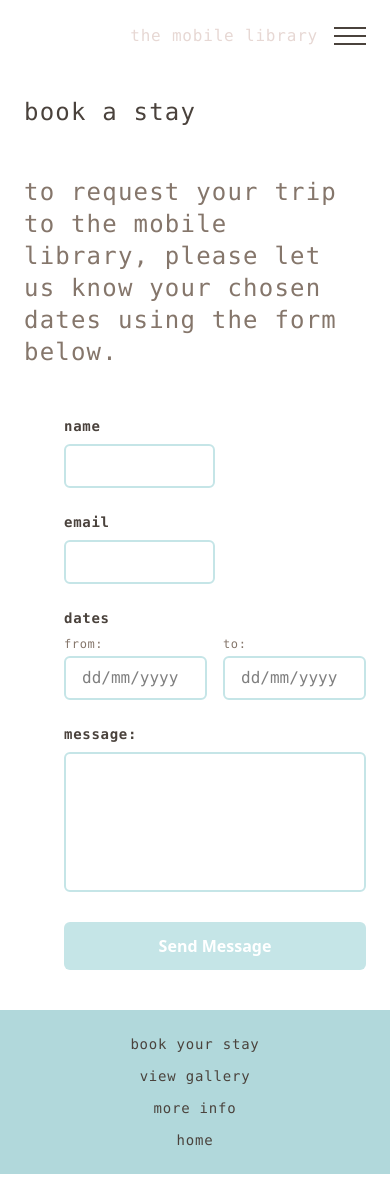
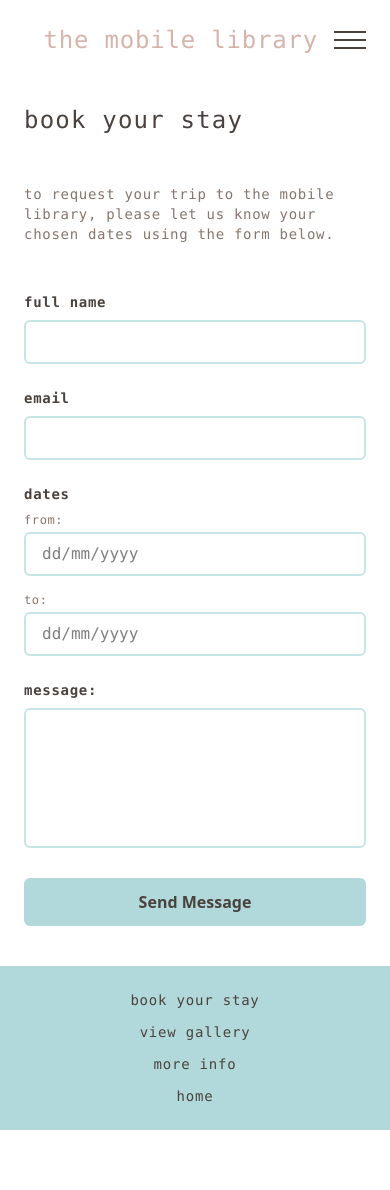
Before and after one commit to gracearcher1/themobilelibrary, a Vue app: page /book in a window 390 px wide. After the commit the page ends 1146 px from the top, so only its background shows below. Built offline with nearby package versions, Linux system fonts and the light colour scheme.

Commit message:
update homepage

```diff
--- a/package.json
+++ b/package.json
@@ -12,6 +12,7 @@
     "preview": "vite preview"
   },
   "dependencies": {
+    "@emailjs/browser": "^4.4.1",
     "@tailwindcss/vite": "^4.1.18",
     "tailwindcss": "^4.1.18",
     "vue": "^3.5.26"
--- a/src/App.vue
+++ b/src/App.vue
@@ -4,11 +4,11 @@ import Header from "./components/Header.vue"
 </script>
 
 <template>
-  <header class="p-6 max-w-6xl mx-auto">
+  <header class="p-6 max-w-5xl mx-auto">
     <Header></Header>
   </header>
   <main>
-    <router-view class="max-w-6xl mx-auto" />
+    <router-view class="max-w-5xl mx-auto" />
     <Footer></Footer>
   </main>
 </template>
--- a/src/components/Header.vue
+++ b/src/components/Header.vue
@@ -13,9 +13,11 @@ const menuItems = [
 </script>
 <template>
   <div
-    class="flex justify-between items-center text-md sm:text-l tracking-wider text-[#e7d8d4] font-mono"
+    class="flex justify-between items-center text-md sm:text-l tracking-wider text-[#4A423C] font-mono"
   >
-    <p class="text-md sm:text-xl ml-auto pr-4 sm:pr-6">the mobile library</p>
+    <p class="text-2xl sm:text-3xl ml-auto pr-4 sm:pr-6 text-[#d6b4ab]">
+      the mobile library
+    </p>
 
     <button
       @click="isMenuOpen = !isMenuOpen"
--- a/src/views/Book.vue
+++ b/src/views/Book.vue
@@ -1,44 +1,123 @@
-<script setup></script>
+<script setup>
+import { ref } from "vue"
+import emailjs from "@emailjs/browser"
+
+const formData = ref({
+  name: "",
+  email: "",
+  fromDate: "",
+  toDate: "",
+  message: "",
+})
+
+const isSubmitting = ref(false)
+const submitStatus = ref("") // 'success' or 'error'
+
+const handleSubmit = async (e) => {
+  e.preventDefault()
+  isSubmitting.value = true
+  submitStatus.value = ""
+
+  try {
+    const templateParams = {
+      name: formData.value.name,
+      email: formData.value.email,
+      from_date: formData.value.fromDate,
+      to_date: formData.value.toDate,
+      message: formData.value.message,
+    }
+
+    // booking request email
+    await emailjs.send(
+      "service_h4y79la",
+      "template_tnwnamu",
+      templateParams,
+      "A1sDS8PAjb-ZgIwwu",
+    )
+
+    //booking request summary email
+    await emailjs.send(
+      "service_h4y79la",
+      "template_ymhq20q",
+      templateParams,
+      "A1sDS8PAjb-ZgIwwu",
+    )
+
+    submitStatus.value = "success"
+    // Reset form
+    formData.value = {
+      name: "",
+      email: "",
+      fromDate: "",
+      toDate: "",
+      message: "",
+    }
+  } catch (error) {
+    console.error("EmailJS Error:", error)
+    submitStatus.value = "error"
+  } finally {
+    isSubmitting.value = false
+  }
+}
+</script>
 
 <template>
-  <div class="p-6">
+  <div class="p-6 max-w-240">
     <p
       class="text-2xl tracking-wider sm:text-4xl font-mono pb-12 sm:pl-12 transition-all duration-1000 ease-in-out text-[#4A423C]"
     >
-      book a stay
+      book your stay
     </p>
     <p
-      class="text-2xl tracking-wider sm:text-sm font-mono pb-12 sm:pl-12 transition-all duration-1000 ease-in-out text-[#85766B]"
+      class="text-sm tracking-wider sm:text-md font-mono pb-12 sm:pl-12 transition-all duration-1000 ease-in-out text-[#85766B]"
     >
       to request your trip to the mobile library, please let us know your chosen
       dates using the form below.
     </p>
+
     <form
-      class="rounded-lg pl-10 space-y-6 max-w-200"
+      @submit="handleSubmit"
+      class="rounded-lg sm:pl-10 space-y-6"
       style="border-color: #85766b"
     >
+      <div
+        v-if="submitStatus === 'success'"
+        class="mb-6 p-4 rounded-md font-mono text-sm"
+        style="background-color: #c5e5e7; color: #4a423c"
+      >
+        Thank you! Your booking request has been sent.
+      </div>
+
+      <div
+        v-if="submitStatus === 'error'"
+        class="mb-6 p-4 rounded-md font-mono text-sm"
+        style="background-color: #ffebee; color: #c62828"
+      >
+        Something went wrong. Please try again.
+      </div>
       <div>
         <label
           for="name"
           class="block text-sm tracking-wider font-mono font-semibold mb-2"
           style="color: #4a423c"
         >
-          name
+          full name
         </label>
         <input
+          v-model="formData.name"
           type="text"
           id="name"
           name="name"
           required
-          class="w-1/2 px-4 py-2 border-2 rounded-md focus:outline-none font-mono"
+          class="sm:w-1/2 w-full px-4 py-2 border-2 rounded-md focus:outline-none font-mono"
           style="border-color: #c5e5e7"
           onfocus="
-            this.style.borderColor = '#C5E5E7';
-            this.style.boxShadow = '0 0 0 2px #C5E5E7';
+            this.style.borderColor = '#C5E5E7'
+            this.style.boxShadow = '0 0 0 2px #C5E5E7'
           "
           onblur="
-            this.style.borderColor = '#c5e5e7';
-            this.style.boxShadow = 'none';
+            this.style.borderColor = '#c5e5e7'
+            this.style.boxShadow = 'none'
           "
         />
       </div>
@@ -52,19 +131,20 @@
           email
         </label>
         <input
+          v-model="formData.email"
           type="email"
           id="email"
           name="email"
           required
-          class="w-1/2 px-4 py-2 border-2 rounded-md focus:outline-none font-mono"
+          class="w-full sm:w-1/2 px-4 py-2 border-2 rounded-md focus:outline-none font-mono"
           style="border-color: #c5e5e7"
           onfocus="
-            this.style.borderColor = '#C5E5E7';
-            this.style.boxShadow = '0 0 0 2px #C5E5E7';
+            this.style.borderColor = '#C5E5E7'
+            this.style.boxShadow = '0 0 0 2px #C5E5E7'
           "
           onblur="
-            this.style.borderColor = '#c5e5e7';
-            this.style.boxShadow = 'none';
+            this.style.borderColor = '#c5e5e7'
+            this.style.boxShadow = 'none'
           "
         />
       </div>
@@ -76,7 +156,7 @@
         >
           dates
         </label>
-        <div class="grid grid-cols-2 gap-4">
+        <div class="grid grid-cols-1 sm:grid-cols-2 gap-4">
           <div>
             <label
               for="from-date"
@@ -86,6 +166,7 @@
               from:
             </label>
             <input
+              v-model="formData.fromDate"
               type="text"
               id="from-date"
               name="from-date"
@@ -95,12 +176,12 @@
               class="w-full px-4 py-2 border-2 rounded-md focus:outline-none font-mono"
               style="border-color: #c5e5e7"
               onfocus="
-                this.style.borderColor = '#C5E5E7';
-                this.style.boxShadow = '0 0 0 2px #C5E5E7';
+                this.style.borderColor = '#C5E5E7'
+                this.style.boxShadow = '0 0 0 2px #C5E5E7'
               "
               onblur="
-                this.style.borderColor = '#c5e5e7';
-                this.style.boxShadow = 'none';
+                this.style.borderColor = '#c5e5e7'
+                this.style.boxShadow = 'none'
               "
             />
           </div>
@@ -113,6 +194,7 @@
               to:
             </label>
             <input
+              v-model="formData.toDate"
               type="text"
               id="to-date"
               name="to-date"
@@ -122,12 +204,12 @@
               class="w-full px-4 py-2 border-2 rounded-md focus:outline-none font-mono"
               style="border-color: #c5e5e7"
               onfocus="
-                this.style.borderColor = '#C5E5E7';
-                this.style.boxShadow = '0 0 0 2px #C5E5E7';
+                this.style.borderColor = '#C5E5E7'
+                this.style.boxShadow = '0 0 0 2px #C5E5E7'
               "
               onblur="
-                this.style.borderColor = '#c5e5e7';
-                this.style.boxShadow = 'none';
+                this.style.borderColor = '#c5e5e7'
+                this.style.boxShadow = 'none'
               "
             />
           </div>
@@ -143,6 +225,7 @@
           message:
         </label>
         <textarea
+          v-model="formData.message"
           id="message"
           name="message"
           rows="5"
@@ -150,22 +233,23 @@
           class="w-full px-4 py-2 border-2 rounded-md focus:outline-none font-mono resize-none"
           style="border-color: #c5e5e7"
           onfocus="
-            this.style.borderColor = '#C5E5E7';
-            this.style.boxShadow = '0 0 0 2px #C5E5E7';
+            this.style.borderColor = '#C5E5E7'
+            this.style.boxShadow = '0 0 0 2px #C5E5E7'
           "
           onblur="
-            this.style.borderColor = '#c5e5e7';
-            this.style.boxShadow = 'none';
+            this.style.borderColor = '#c5e5e7'
+            this.style.boxShadow = 'none'
           "
         ></textarea>
       </div>
 
       <button
         type="submit"
-        class="w-full text-white font-semibold py-3 px-6 rounded-md transition-colors duration-200"
-        style="background-color: #c5e5e7"
+        :disabled="isSubmitting"
+        class="w-full text-[#4A423C] font-semibold py-3 px-6 rounded-md transition-colors duration-200 disabled:opacity-50"
+        style="background-color: #b1d8db"
       >
-        Send Message
+        {{ isSubmitting ? "Sending..." : "Send Message" }}
       </button>
     </form>
   </div>
--- a/src/views/Home.vue
+++ b/src/views/Home.vue
@@ -13,25 +13,17 @@ onMounted(() => {
 </script>
 
 <template>
-  <div class="p-4 sm:p-6">
-    <p
-      class="text-2xl tracking-wider font-mono sm:text-4xl pb-4 sm:pb-12 transition-all duration-1000 ease-in-out text-[#4A423C]"
-      :class="
-        hasLoaded ? 'opacity-100 translate-y-0' : 'opacity-0 translate-y-12'
-      "
-    >
-      your retreat awaits
-    </p>
+  <div>
     <img
       :src="exteriorSunset"
       alt="Dining table"
-      class="w-full max-h-60 sm:max-h-120 object-cover transition-all duration-1900 ease-in-out"
+      class="w-full max-h-40 sm:max-h-80 object-cover transition-all duration-1900 ease-in-out"
       :class="
         hasLoaded ? 'opacity-100 translate-y-0' : 'opacity-0 translate-y-12'
       "
     />
 
-    <div class="py-4 sm:py-10">
+    <div class="py-4 sm:py-6">
       <p
         :class="
           hasLoaded ? 'opacity-100 translate-y-0' : 'opacity-0 translate-y-12'
--- a/src/views/MoreInfo.vue
+++ b/src/views/MoreInfo.vue
@@ -1,15 +1,15 @@
-<script setup></script>
+<script setup lang=ts></script>
 
 <template>
   <p
     class="text-2xl sm:text-4xl font-mono tracking-wider pb-12 sm:pl-12 transition-all duration-1000 ease-in-out text-[#4A423C]"
   >
-    prices
+    more info
   </p>
 
   <p
     class="text-2xl tracking-wider sm:text-sm font-mono pb-12 sm:pl-12 transition-all duration-1000 ease-in-out text-[#85766B]"
   >
-    to book the mobile library it costs £120 per night, including...
-  </p>
+ extra info from airbnb about the mobile library
+ </p>
 </template>
```
Also changed, not shown: 1 other file (tests, documents, lock files or other folders).
